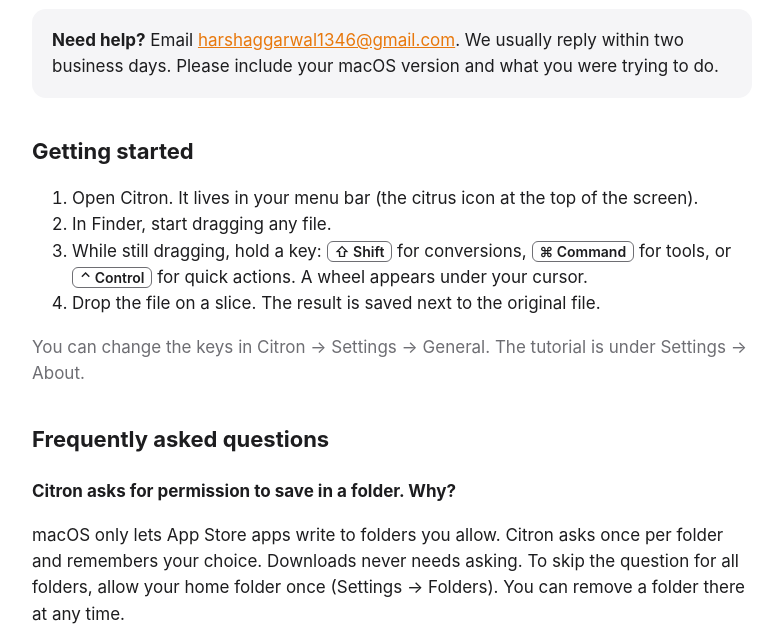
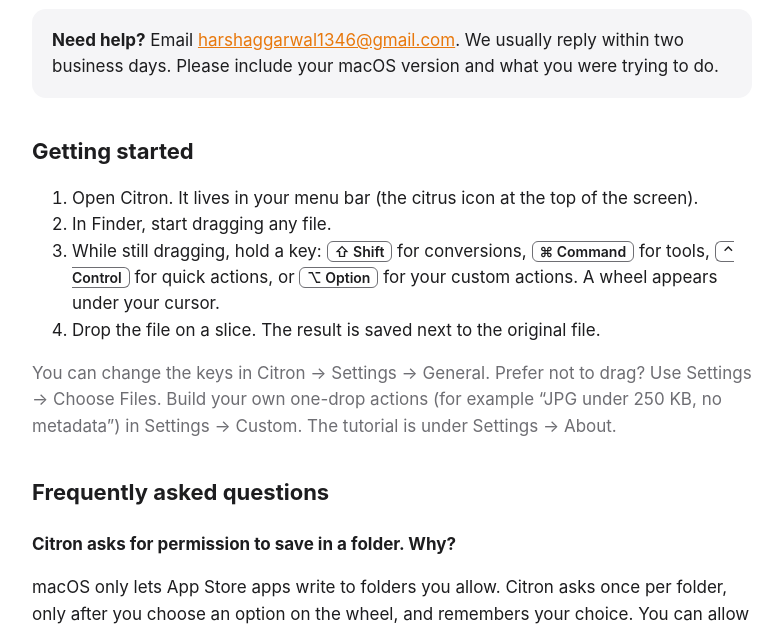
Before and after one commit to Harshaggarwal1346/citron, a plain HTML site: page index.html in a window 1280 px wide. Shown: the part 146-777 px from the top of the page, without its empty margins (248-1030 px from the left). Drawn offline with Linux system fonts and the light colour scheme.

Commit message:
Custom actions, Option key, Choose Files; per-folder access FAQ; new screenshots

```diff
--- a/index.html
+++ b/index.html
@@ -24,17 +24,18 @@
     <li>Open Citron. It lives in your menu bar (the citrus icon at the top of the screen).</li>
     <li>In Finder, start dragging any file.</li>
     <li>While still dragging, hold a key: <kbd>⇧ Shift</kbd> for conversions, <kbd>⌘ Command</kbd> for tools,
-        or <kbd>⌃ Control</kbd> for quick actions. A wheel appears under your cursor.</li>
+        <kbd>⌃ Control</kbd> for quick actions, or <kbd>⌥ Option</kbd> for your custom actions. A wheel appears under your cursor.</li>
     <li>Drop the file on a slice. The result is saved next to the original file.</li>
   </ol>
-  <p class="muted">You can change the keys in Citron → Settings → General. The tutorial is under Settings → About.</p>
+  <p class="muted">You can change the keys in Citron → Settings → General. Prefer not to drag? Use Settings → Choose Files.
+     Build your own one-drop actions (for example “JPG under 250 KB, no metadata”) in Settings → Custom.
+     The tutorial is under Settings → About.</p>
 
   <h2>Frequently asked questions</h2>
 
   <h3>Citron asks for permission to save in a folder. Why?</h3>
-  <p>macOS only lets App Store apps write to folders you allow. Citron asks once per folder and remembers your choice.
-     Downloads never needs asking. To skip the question for all folders, allow your home folder once
-     (Settings → Folders). You can remove a folder there at any time.</p>
+  <p>macOS only lets App Store apps write to folders you allow. Citron asks once per folder, only after you choose an option on the wheel,
+     and remembers your choice. You can allow folders ahead of time, or remove them, in Settings → Folders.</p>
 
   <h3>How many free uses do I get?</h3>
   <p>Your first 50 actions are free. One action is one conversion, compression or saved edit (a batch of files counts once).
```
Also changed, not shown: home.html (+11 -2 lines), images/5-pricing.jpg, images/6-custom.jpg (added).
